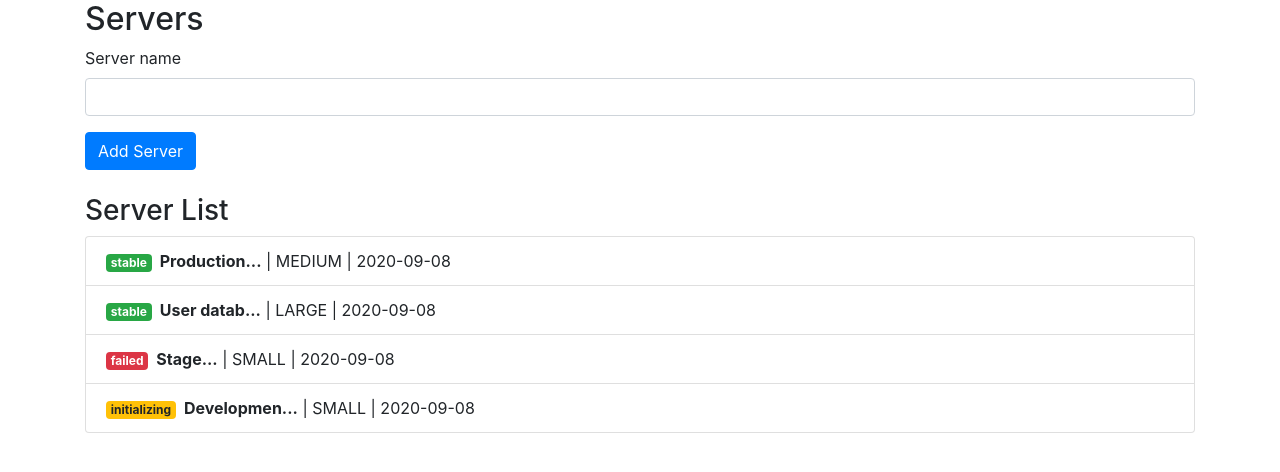
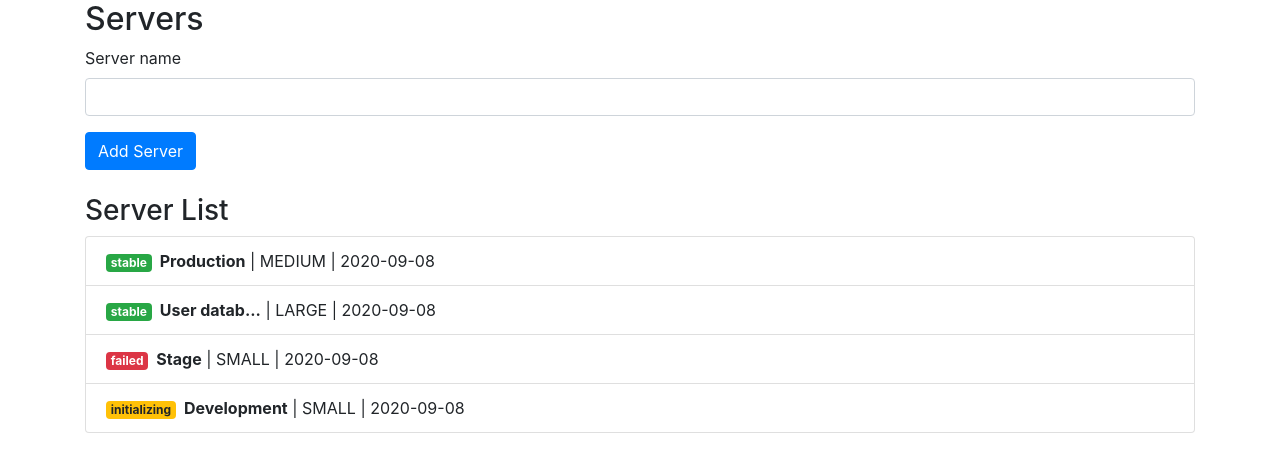
Before and after one commit to milioce/ng-course-basic, an Angular app: page / in a window 1280 px wide. Shown: the top 472 px of the page. Built offline with nearby package versions, Linux system fonts and the light colour scheme.

Commit message:
06 Pipes - Custom pipe with parameters

```diff
--- a/src/app/pipes/shorten.pipe.ts
+++ b/src/app/pipes/shorten.pipe.ts
@@ -5,8 +5,8 @@ import { Pipe, PipeTransform } from '@angular/core';
 })
 
 export class ShortenPipe implements PipeTransform {
-  transform(value: string): any {
-    if (value.length > 0) {
+  transform(value: string, limit = 10): any {
+    if (value.length > limit) {
       return value.substr(0, 10) + '...';
     }
 
--- a/src/app/server/server.component.html
+++ b/src/app/server/server.component.html
@@ -15,7 +15,7 @@
     <li class="list-group-item" *ngFor="let server of servers">
     <span class="badge" [ngClass]="getStatusClass(server)">{{ server.status }}</span>
     <span class="ml-2">
-      <strong>{{ server.name | shorten }}</strong> |
+      <strong>{{ server.name | shorten:15 }}</strong> |
         {{ server.instanceType | uppercase }} |
         {{ server.started | date: 'yyyy-MM-dd' }}
     </span>
--- a/src/app/server/server.component.ts
+++ b/src/app/server/server.component.ts
@@ -11,7 +11,7 @@ export class ServerComponent {
   serverName = '';
   servers: Server[] = [
     new Server('Production', 1, 'stable', 'medium'),
-    new Server('User database', 2, 'stable', 'large'),
+    new Server('User database MySQL master', 2, 'stable', 'large'),
     new Server('Stage', 3, 'failed', 'small'),
     new Server('Development', 4, 'initializing', 'small')
   ];
```
